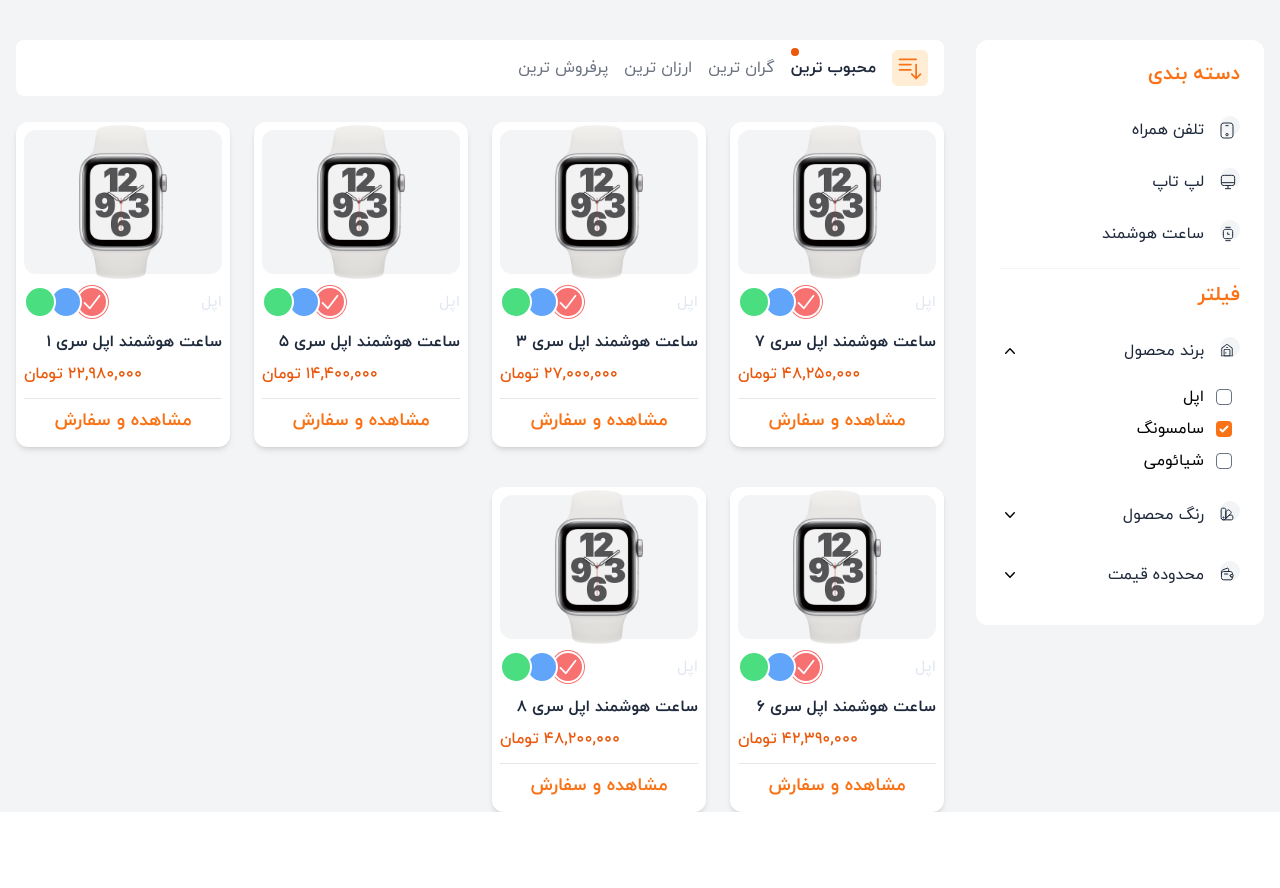
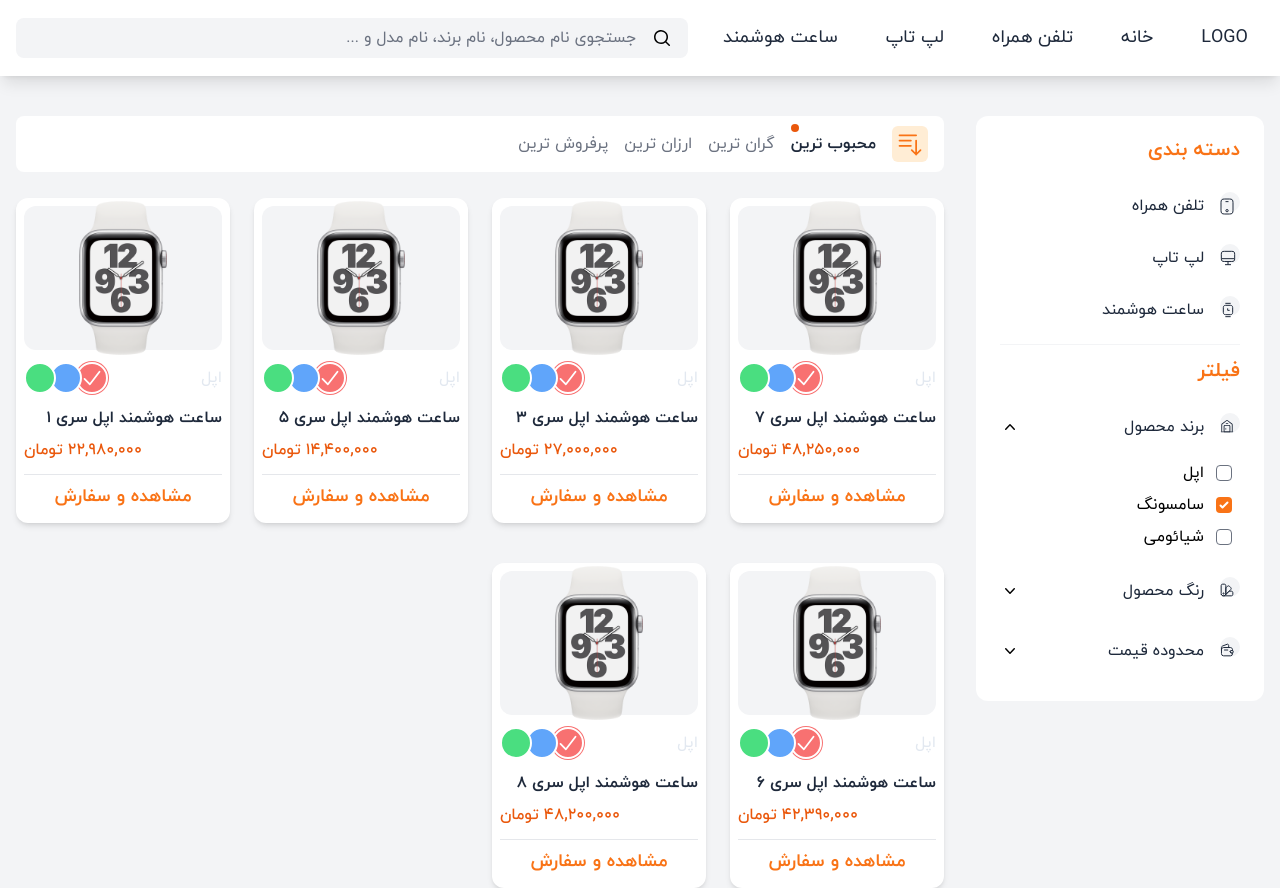
Before and after one commit to M-rezayi853/Digitize-app, a Next.js app: page / in a window 1280 px wide. Before the commit the page ends 812 px from the top, so only its background shows below. Built offline with nearby package versions, Linux system fonts and the light colour scheme.

Commit message:
navbar top section

```diff
--- /dev/null
+++ b/components/desktop/NavbarTop.tsx
@@ -0,0 +1,80 @@
+import { FC } from 'react'
+import Link from 'next/link'
+
+interface Props {}
+
+const NavbarTop: FC<Props> = (): JSX.Element => {
+  return (
+    <nav className='bg-white py-4 shadow-lg sticky z-10 top-0 flex items-center justify-between px-4'>
+      <ul className='flex items-center gap-x-4 text-slate-800 text-lg'>
+        <li>
+          <Link
+            className='block px-4 py-2 hover:bg-gray-100 rounded-md transition-all duration-500'
+            href={'/'}
+          >
+            LOGO
+          </Link>
+        </li>
+        <li>
+          <Link
+            className='block px-4 py-2 hover:bg-gray-100 rounded transition-all duration-500'
+            href={'/'}
+          >
+            خانه
+          </Link>
+        </li>
+        <li>
+          <Link
+            className='block px-4 py-2 hover:bg-gray-100 rounded transition-all duration-500'
+            href={'/'}
+          >
+            تلفن همراه
+          </Link>
+        </li>
+        <li>
+          <Link
+            className='block px-4 py-2 hover:bg-gray-100 rounded transition-all duration-500'
+            href={'/'}
+          >
+            لپ تاپ
+          </Link>
+        </li>
+        <li>
+          <Link
+            className='block px-4 py-2 hover:bg-gray-100 rounded transition-all duration-500'
+            href={'/'}
+          >
+            ساعت هوشمند
+          </Link>
+        </li>
+      </ul>
+
+      {/* search bar */}
+      <div className='flex-1 max-w-2xl'>
+        <div className='bg-gray-100 rounded-lg flex items-center'>
+          <span className='px-4'>
+            <svg
+              xmlns='http://www.w3.org/2000/svg'
+              viewBox='0 0 20 20'
+              fill='currentColor'
+              className='w-5 h-5'
+            >
+              <path
+                fillRule='evenodd'
+                d='M9 3.5a5.5 5.5 0 100 11 5.5 5.5 0 000-11zM2 9a7 7 0 1112.452 4.391l3.328 3.329a.75.75 0 11-1.06 1.06l-3.329-3.328A7 7 0 012 9z'
+                clipRule='evenodd'
+              />
+            </svg>
+          </span>
+          <input
+            className='focus:outline-none focus:ring-0 bg-transparent w-full border-none px-0 text-slate-800'
+            type='text'
+            placeholder='جستجوی نام محصول، نام برند، نام مدل و ...'
+          />
+        </div>
+      </div>
+    </nav>
+  )
+}
+
+export default NavbarTop
--- a/pages/index.tsx
+++ b/pages/index.tsx
@@ -6,6 +6,7 @@
 import Products from '../components/mobile/Products'
 import Sort from '../components/mobile/Sort'
 import Sidebar from '../components/mobile/Sidebar'
+import NavbarTop from '../components/desktop/NavbarTop'
 
 interface Props {}
 
@@ -15,6 +16,8 @@
       <Head>
         <title>Digitize App - Shop</title>
       </Head>
+
+      <NavbarTop />
       <main className='bg-gray-100 pt-10 px-4'>
         <Navbar />
         <FilterSortbar />
```
